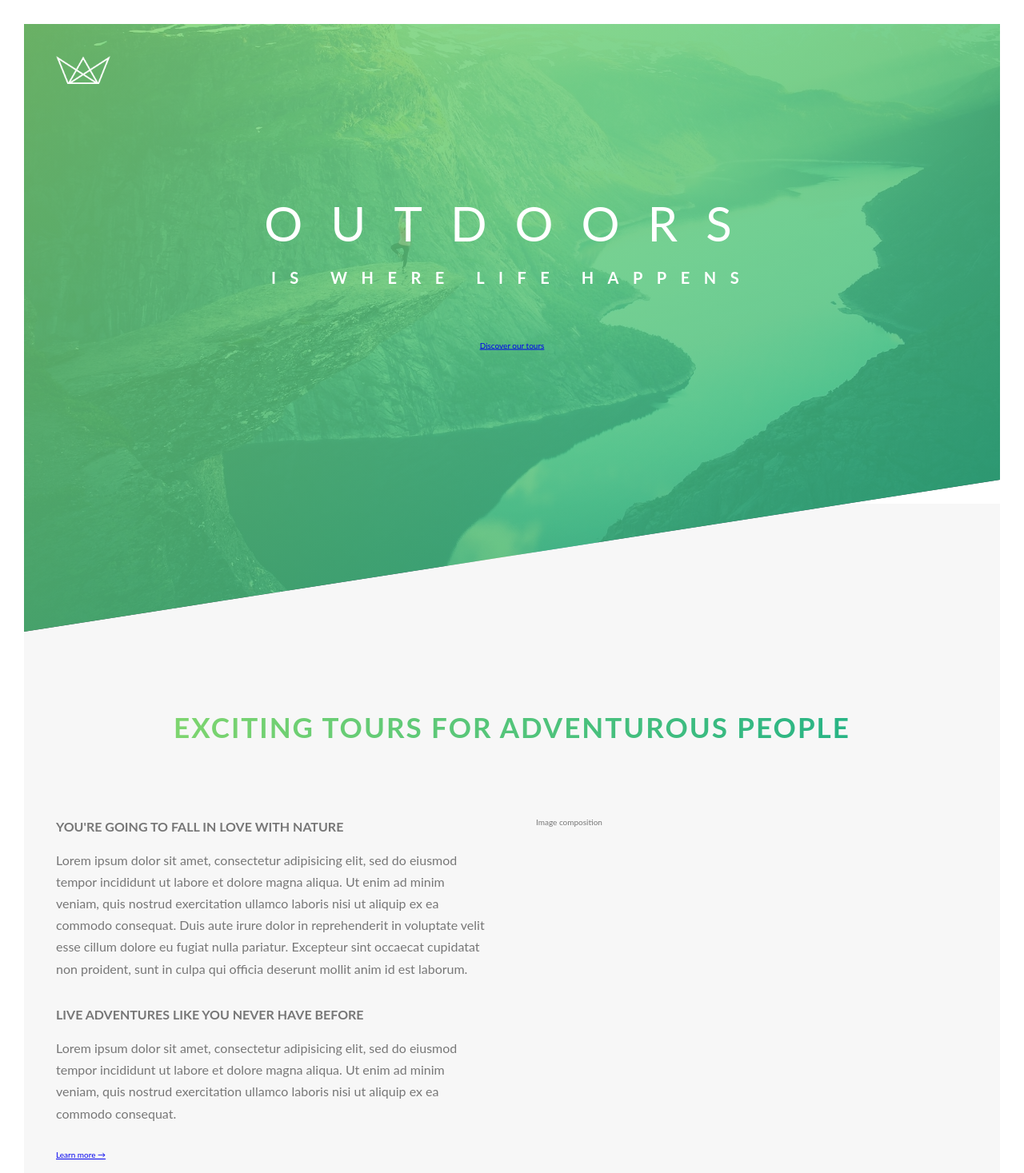
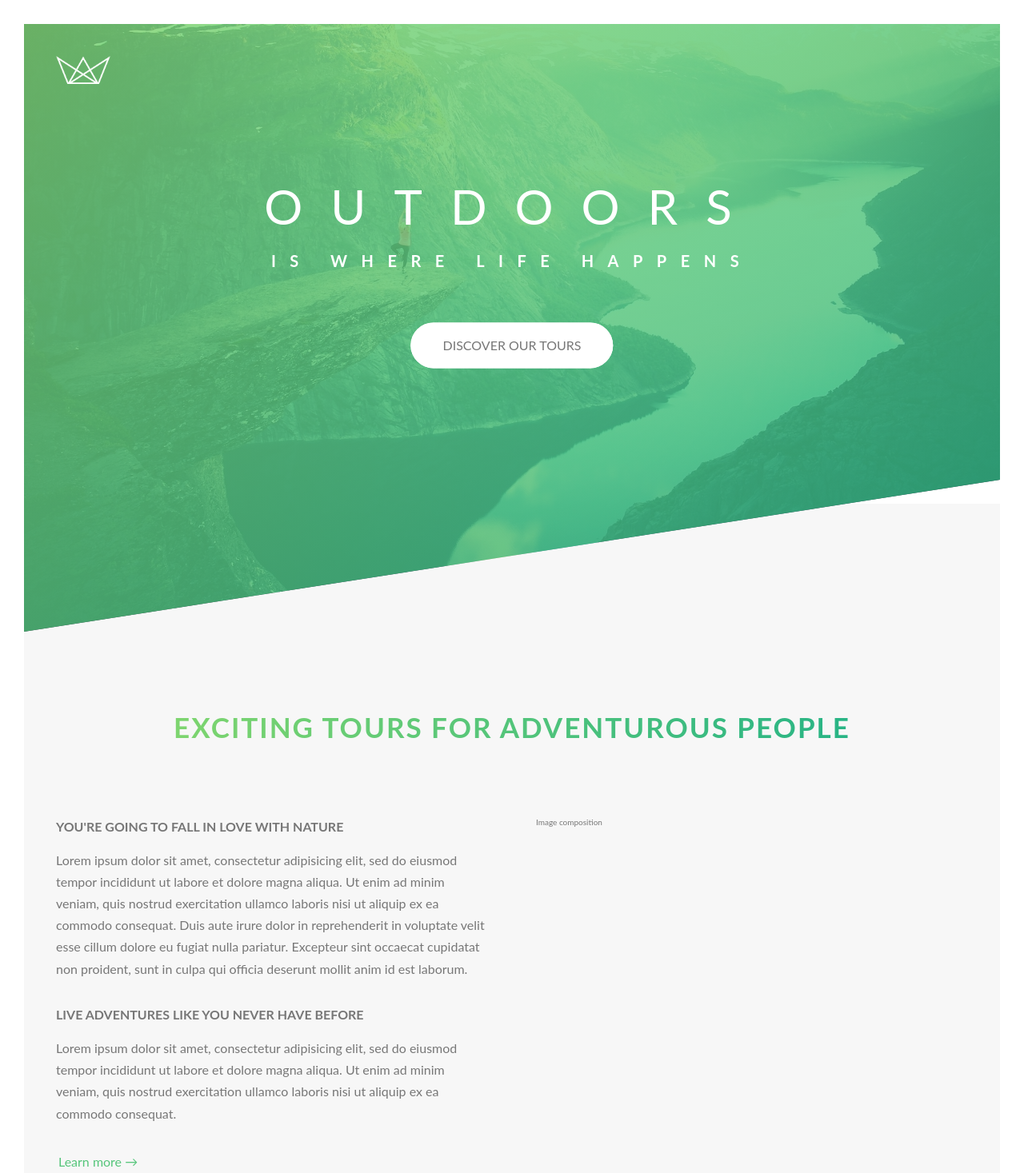
Before and after one commit to PiotrSroda/SASS_Natours_Project, a React (Create React App) app: page / in a window 1280 px wide. Shown: the top 1467 px of the page at 80% size. Built offline with nearby package versions, Linux system fonts and the light colour scheme.

Commit message:
added first grid elements and Learn more button

```diff
--- a/src/sass/components/_button.scss
+++ b/src/sass/components/_button.scss
@@ -73,7 +73,7 @@
 
     }
 
-    &:hover{
+    &:active{
       box-shadow: 0 .5rem 1rem rgba($color-black, .15);
       transform: translateY(0);
 
--- a/src/sass/style.css
+++ b/src/sass/style.css
@@ -1,3 +1,4 @@
+@charset "UTF-8";
 @keyframes moveInLeft {
   0% {
     opacity: 0;
@@ -113,6 +114,83 @@ body {
 .u-margin-bottom-small {
   margin-bottom: 1.5rem; }
 
+.btn:link, .btn:visited {
+  text-transform: uppercase;
+  text-decoration: none;
+  padding: 1.5rem 4rem;
+  /* first one at the top and bottom second on the left and right */
+  display: inline-block;
+  /* if we want to give paddings and all that shit width heigth it needs to be an inline block*/
+  border-radius: 10rem;
+  /*zaokrąglenie */
+  transition: all .2s;
+  /*all properties are animated */
+  position: relative;
+  font-size: 1.6rem; }
+
+.btn:hover {
+  transform: translateY(-3px);
+  /*negative to move up the button*/
+  box-shadow: 0 1rem 2rem rgba(0, 0, 0, 0.2);
+  /* first is x axis second is y axis and the third is blur*/ }
+  .btn:hover:after {
+    transform: scaleX(1.4) scaleY(1.6);
+    /* double the size*/
+    opacity: 0; }
+
+.btn:active {
+  transform: translateY(-1px);
+  /*negative to move up the button*/
+  box-shadow: 0 0.5rem 1rem rgba(0, 0, 0, 0.2); }
+
+.btn--white {
+  background-color: #fff;
+  color: #777; }
+  .btn--white:after {
+    background-color: #fff; }
+
+.btn::after {
+  content: "";
+  /*content has to be specified always*/
+  display: inline-block;
+  height: 100%;
+  /*height of the child element in relation to the parent*/
+  width: 100%;
+  /*width of the child element in relation to the parent*/
+  border-radius: 10rem;
+  position: absolute;
+  /*it needs the first element with the relative position that it can find \\ it is used so it appears BEHIND the button not BELOW it */
+  top: 0;
+  left: 0;
+  z-index: -1;
+  /* behind */
+  transition: all .4s; }
+
+.btn--animated {
+  animation: moveInBottom .5s ease-out .75s;
+  /* animation name animation duration animation function ??? delay*/
+  animation-fill-mode: backwards;
+  /* automatically apply the style to all parent elements, before the animation starts*/ }
+
+.btn-text:link, .btn-text:visited {
+  font-size: 1.6rem;
+  color: #55c57a;
+  display: inline-block;
+  text-decoration: none;
+  border-bottom: 1px solid #55c57a;
+  padding: 3px;
+  transition: all .2s; }
+
+.btn-text:hover {
+  background-color: #55c57a;
+  color: #fff;
+  box-shadow: 0 1rem 2rem rgba(0, 0, 0, 0.15);
+  transform: translateY(-2px); }
+
+.btn-text:active {
+  box-shadow: 0 0.5rem 1rem rgba(0, 0, 0, 0.15);
+  transform: translateY(0); }
+
 .row {
   max-width: 114rem;
   margin: 0 auto; }
```
